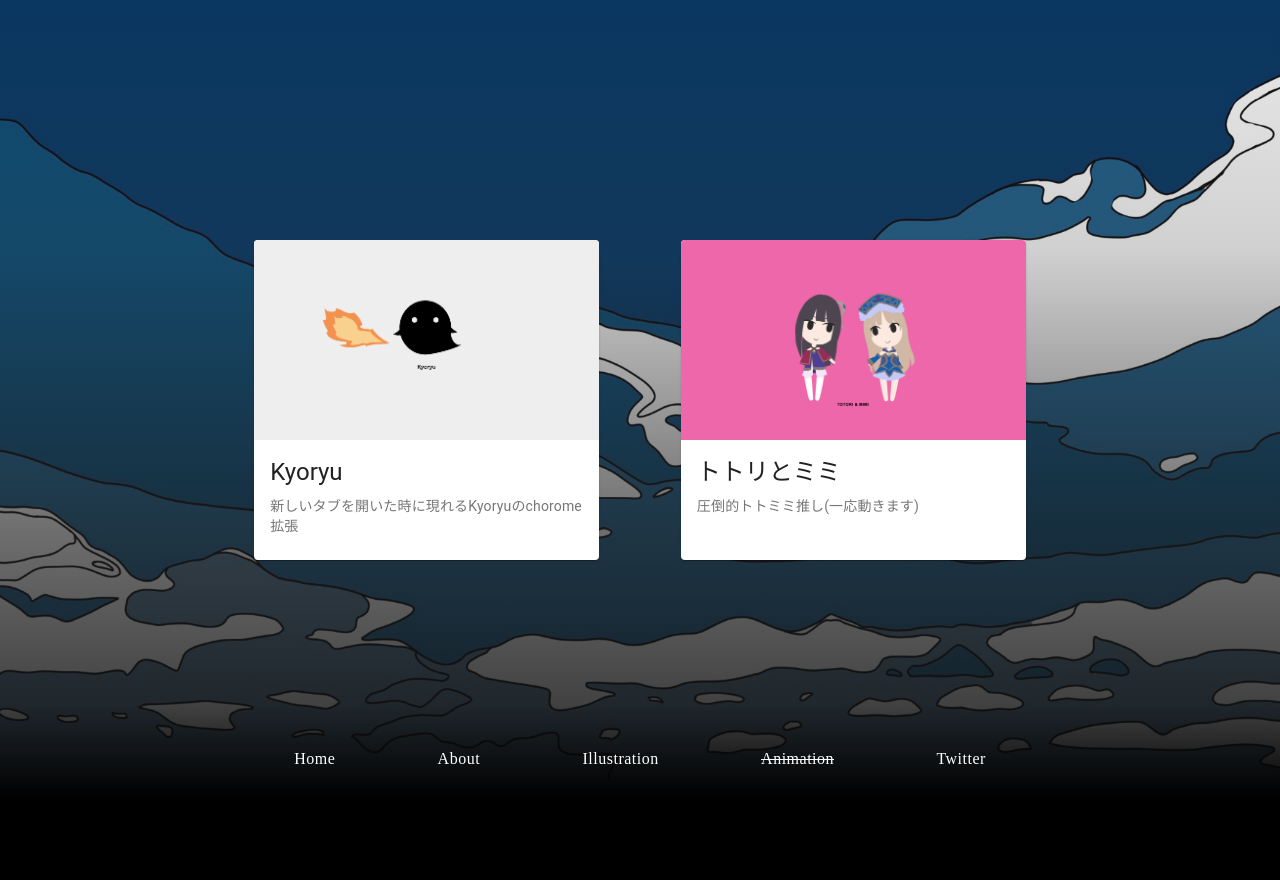
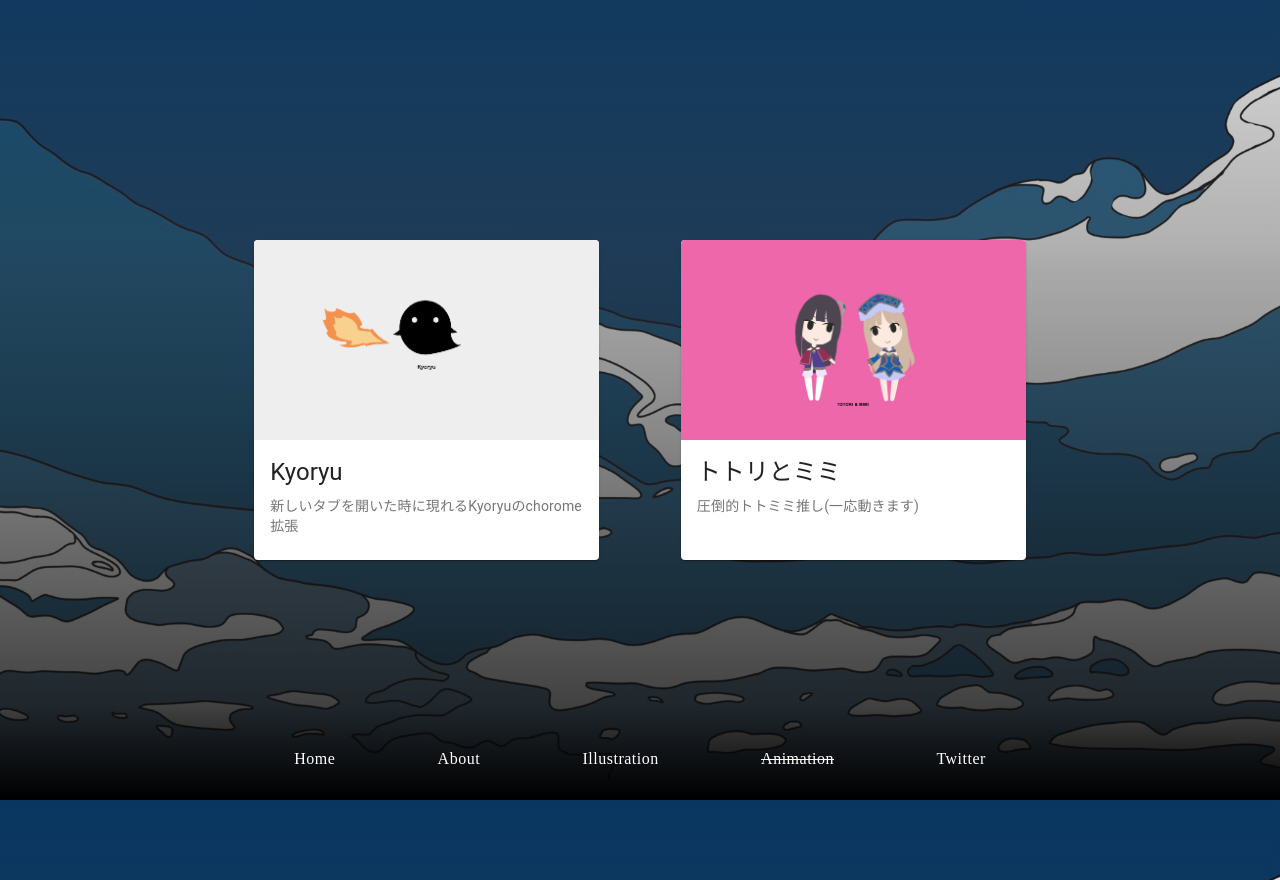
Before and after one commit to Seyyyy/Sey, a React app: page /Animation in a window 1280 px wide. Before the commit the page ends 800 px from the top, so only its background shows below. Built offline with nearby package versions, Linux system fonts and the light colour scheme.

Commit message:
fix: scroll

```diff
--- a/src/components/Animation.tsx
+++ b/src/components/Animation.tsx
@@ -10,8 +10,26 @@ const useStyles = makeStyles({
     root :{
         position: "absolute",
         width: "100vw",
+        height: "100vh",
+        paddingTop: "10vh",
+        overflow: "scroll",
+        background: "linear-gradient(#5454541C 0%,\
+            #4747473F 31%,\
+            transparent 66%,\
+            transparent 88%,\
+            transparent 100%\
+            )"
+    },
+    scrollOpacity: {
+        position: "absolute",
+        width: "100vw",
         height: "auto",
-        paddingTop: "10vh"
+        background: "linear-gradient(#5454541C 0%,\
+            #4747473F 31%,\
+            transparent 66%,\
+            transparent 88%,\
+            transparent 100%\
+            )"
     },
     title:{
         position: "relative",
@@ -32,11 +50,12 @@ function Animation(){
 
     return (
         <React.Fragment>
-                <Grid className={classes.root}>
-                    <Grid className={classes.main}>
-                        <Card />
-                    </Grid>
+            <Grid className={classes.scrollOpacity} />
+            <Grid className={classes.root}>
+                <Grid className={classes.main}>
+                    <Card />
                 </Grid>
+            </Grid>
         </React.Fragment>
     )
 }
```
